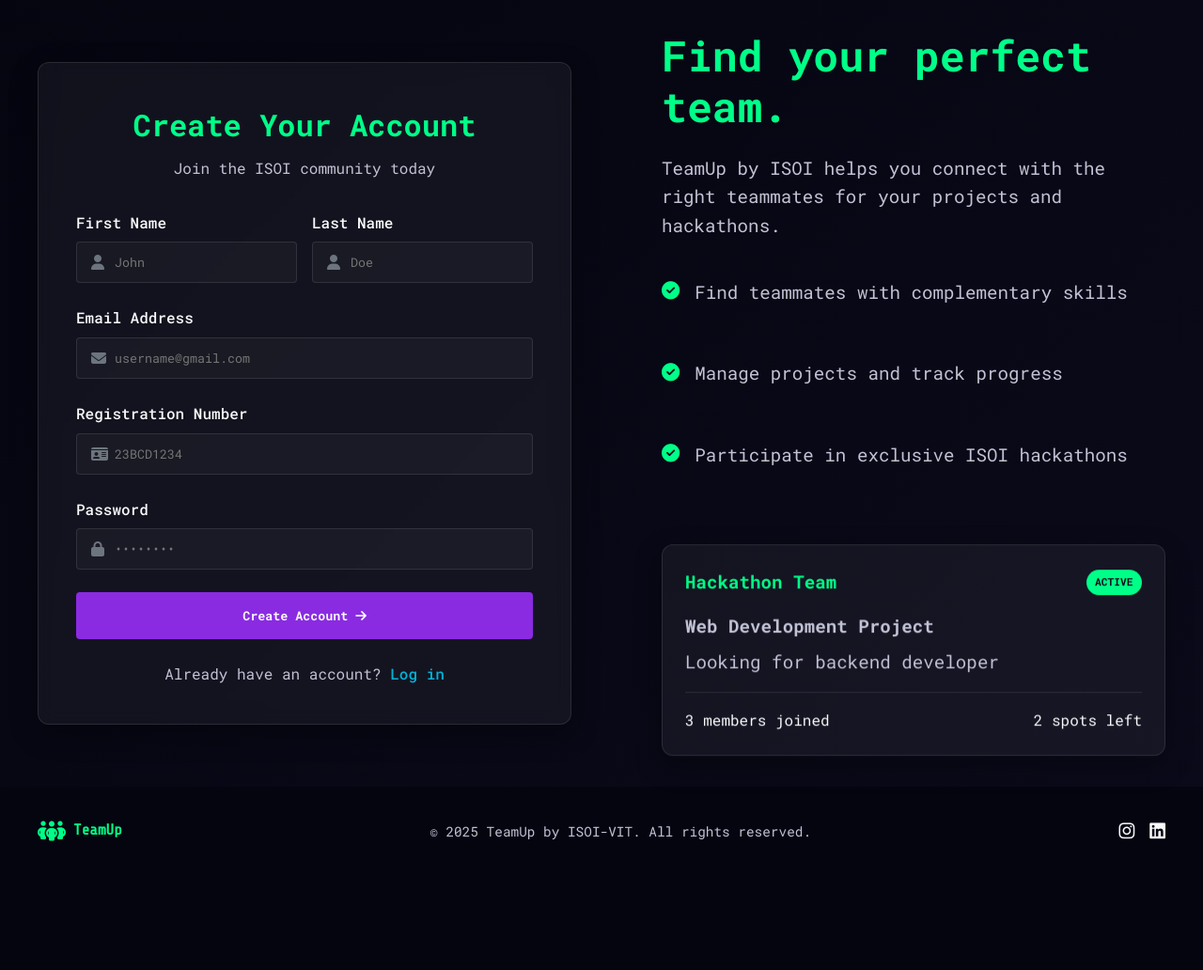
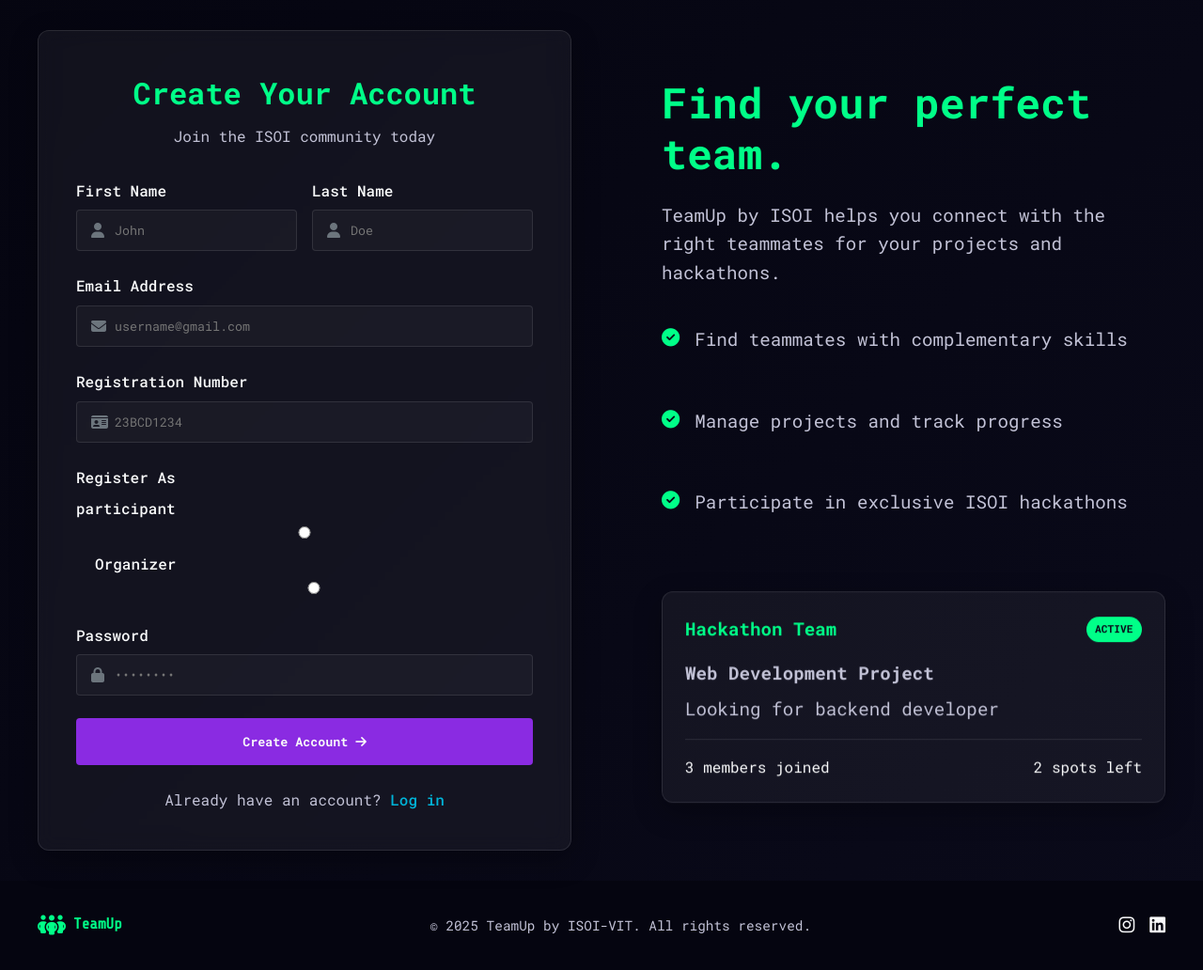
Before and after one commit to ujjwal-hirwani/Cloud-Project, a Flask app: page /signup in a window 1280 px wide. Shown: the part 102-1134 px from the top of the page at 94% size. Before the commit the page ends 997 px from the top, so only its background shows below. Run offline with Flask 3, Linux system fonts and the light colour scheme; parts of the project's set-up code (start-up, migrations or seed data) failed here and were passed over; some libraries are stand-ins or nearby versions.

Commit message:
updated signup and login pages.

```diff
--- a/app.py
+++ b/app.py
@@ -53,6 +53,7 @@
         self.first_name = user_data['first_name']
         self.last_name = user_data['last_name']
         self.email = user_data['email']
+        self.role = user_data.get('role', 'participant')
 
 @login_manager.user_loader
 def load_user(user_id):
@@ -117,6 +118,7 @@
         first_name = request.form['first_name'].strip()
         last_name = request.form['last_name'].strip()
         email = request.form['email'].strip().lower()
+        role = request.form['role']
 
         # Existence checks
         if users_collection.find_one({'regn_no': regn_no}):
@@ -132,14 +134,15 @@
         expiry_time = datetime.utcnow() + timedelta(minutes=5)
 
         users_collection.insert_one({
-            'regn_no': regn_no,
-            'password': hashed_pw,
-            'first_name': first_name,
-            'last_name': last_name,
-            'email': email,
-            'verified': False,
-            'otp': otp,
-            'otp_expiry': expiry_time
+        'regn_no': regn_no,
+        'password': hashed_pw,
+        'first_name': first_name,
+        'last_name': last_name,
+        'email': email,
+        'role': role,
+        'verified': False,
+        'otp': otp,
+        'otp_expiry': expiry_time
         })
 
         # Send OTP
@@ -223,22 +226,37 @@
             return render_template('login.html', message=message)
 
         user_data = users_collection.find_one({'email': email})
+
         if user_data and check_password(password, user_data['password']):
+
+            # Check email verification
             if not user_data.get('verified', False):
                 return redirect(url_for('verify_email', email=email))
 
             user = User(user_data)
             login_user(user)
-            return redirect(url_for('dashboard'))
+
+            # ✅ Role-based redirection
+            role = user_data.get('role', 'participant')
+
+            if role == 'participant':
+                return redirect(url_for('participant_dashboard'))
+            elif role == 'organizer':
+                return redirect(url_for('organizer_dashboard'))
+            else:
+                message = "Invalid user role."
+                logout_user()
+                return render_template('login.html', message=message)
+
         else:
             message = "Invalid credentials."
 
     return render_template('login.html', message=message)
 
 # ----- Dashboard -----
-@app.route('/dashboard')
+@app.route('/participant_dashboard')
 @login_required
-def dashboard():
+def participant_dashboard():
     # Fetch all teams where current user is a member
     teams = list(teams_collection.find({"users": current_user.regn_no}))
 
@@ -261,12 +279,18 @@
     leaderboard_teams = sorted(leaderboard_teams, key=lambda x: x["points"], reverse=True)
 
     return render_template(
-        "dashboard.html",
+        "participant_dashboard.html",
         user=current_user,
         teams=teams,
         leaderboard=leaderboard_teams
     )
 
+@app.route('/organizer_dashboard')
+@login_required
+def organizer_dashboard():
+    if current_user.role != 'organizer':
+        return "Unauthorized", 403
+    return render_template('organizer_dashboard.html')
 
 
 # ----- Create Team -----
@@ -611,4 +635,4 @@
 # -----------------------------
 if __name__ == "__main__":
     # Avoid reloader sending duplicate emails; use debug=True during dev if you want
-    app.run(debug=False)
+    app.run(debug=True)
--- a/templates/signup.html
+++ b/templates/signup.html
@@ -528,11 +528,13 @@
             .hero-content {
                 padding-left: 0;
                 text-align: center;
-                order: 2; /* Hero content moves to bottom on mobile */
+                order: 2;
+                /* Hero content moves to bottom on mobile */
             }
 
             .form-container {
-                order: 1; /* Form moves to top on mobile */
+                order: 1;
+                /* Form moves to top on mobile */
             }
 
             .hero-content h1 {
@@ -662,6 +664,20 @@
                     </div>
 
                     <div class="form-group">
+                        <label>Register As</label>
+                        <div class="radio-group">
+                            <label>
+                                participant
+                                <input type="radio" name="role" value="participant" required>
+                            </label>
+                            <label style="margin-left: 20px;">
+                                Organizer
+                                <input type="radio" name="role" value="organizer" required>
+                            </label>
+                        </div>
+                    </div>
+
+                    <div class="form-group">
                         <label for="password">Password</label>
                         <div class="input-group">
                             <i class="fas fa-lock"></i>
@@ -732,8 +748,10 @@
             </div>
             <p class="footer-text">© 2025 TeamUp by ISOI-VIT. All rights reserved.</p>
             <div class="footer-social">
-                <a href="https://www.instagram.com/isoi.vit?utm_source=ig_web_button_share_sheet&igsh=ZDNlZDc0MzIxNw==" target="_blank"><i class="fab fa-instagram"></i></a>
-                <a href="https://www.linkedin.com/company/isoi-vit-vellore/posts/?feedView=all" target="_blank"><i class="fab fa-linkedin"></i></a>
+                <a href="https://www.instagram.com/isoi.vit?utm_source=ig_web_button_share_sheet&igsh=ZDNlZDc0MzIxNw=="
+                    target="_blank"><i class="fab fa-instagram"></i></a>
+                <a href="https://www.linkedin.com/company/isoi-vit-vellore/posts/?feedView=all" target="_blank"><i
+                        class="fab fa-linkedin"></i></a>
             </div>
         </div>
     </footer>
```
Also changed, not shown: templates/participant_dashboard.html (renamed from templates/dashboard.html).
